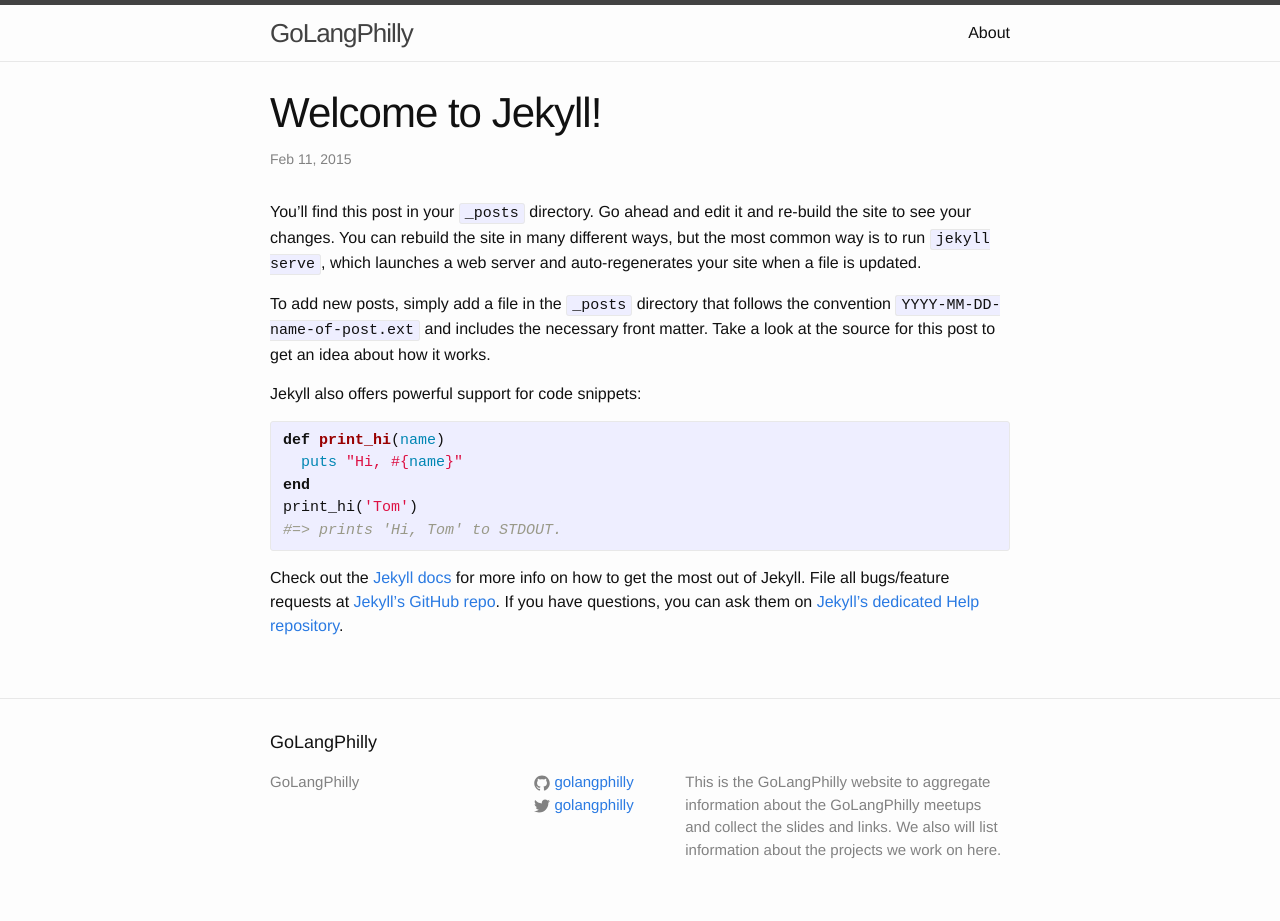
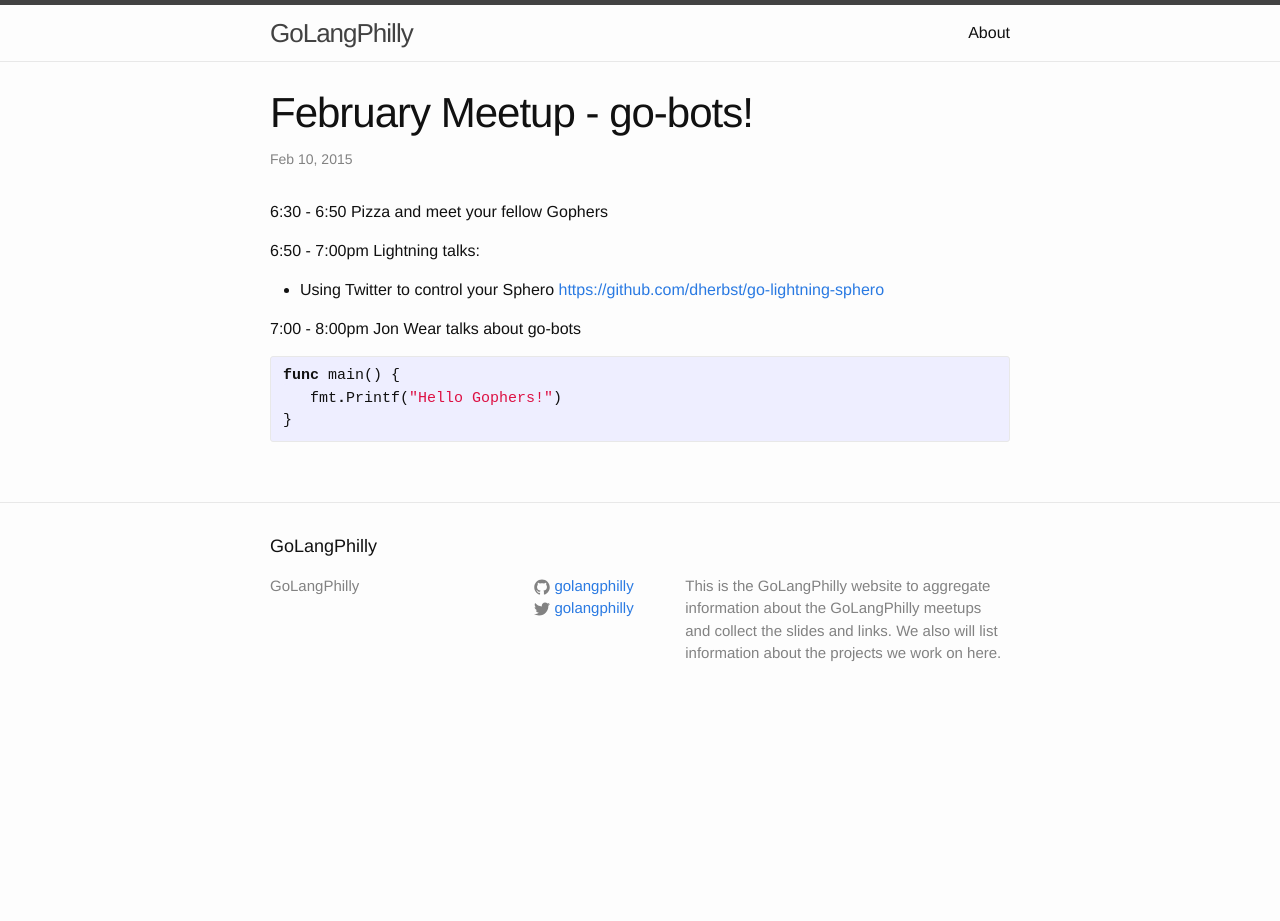
Before and after one commit to GoLangPhilly/golangphilly.github.io, a Jekyll site: the page built from _posts/2015-02-11-welcome-to-jekyll.markdown, in a window 1280 px wide. Built offline with Jekyll 4.4.1, drawn with Linux system fonts in a browser that asks for light colours; after the commit the page ends 900 px from its top, so only the background shows below that.

Commit message:
the february meetup with notes

```diff
--- a/_posts/2015-02-11-welcome-to-jekyll.markdown
+++ b/_posts/2015-02-11-welcome-to-jekyll.markdown
@@ -1,25 +1,23 @@
 ---
 layout: post
-title:  "Welcome to Jekyll!"
-date:   2015-02-11 22:05:15
-categories: jekyll update
+title:  "February Meetup - go-bots!"
+date:   2015-02-10 18:30:00
+categories: golang gobots.io
 ---
-You’ll find this post in your `_posts` directory. Go ahead and edit it and re-build the site to see your changes. You can rebuild the site in many different ways, but the most common way is to run `jekyll serve`, which launches a web server and auto-regenerates your site when a file is updated.
 
-To add new posts, simply add a file in the `_posts` directory that follows the convention `YYYY-MM-DD-name-of-post.ext` and includes the necessary front matter. Take a look at the source for this post to get an idea about how it works.
+6:30 - 6:50 Pizza and meet your fellow Gophers
 
-Jekyll also offers powerful support for code snippets:
+6:50 - 7:00pm Lightning talks:
 
-{% highlight ruby %}
-def print_hi(name)
-  puts "Hi, #{name}"
-end
-print_hi('Tom')
-#=> prints 'Hi, Tom' to STDOUT.
+ * Using Twitter to control your Sphero [https://github.com/dherbst/go-lightning-sphero]
+
+7:00 - 8:00pm Jon Wear talks about go-bots
+
+{% highlight go %}
+func main() {
+   fmt.Printf("Hello Gophers!")
+}
 {% endhighlight %}
 
-Check out the [Jekyll docs][jekyll] for more info on how to get the most out of Jekyll. File all bugs/feature requests at [Jekyll’s GitHub repo][jekyll-gh]. If you have questions, you can ask them on [Jekyll’s dedicated Help repository][jekyll-help].
 
-[jekyll]:      http://jekyllrb.com
-[jekyll-gh]:   https://github.com/jekyll/jekyll
-[jekyll-help]: https://github.com/jekyll/jekyll-help
+[https://github.com/dherbst/go-lightning-sphero]:     https://github.com/dherbst/go-lightning-sphero
```
